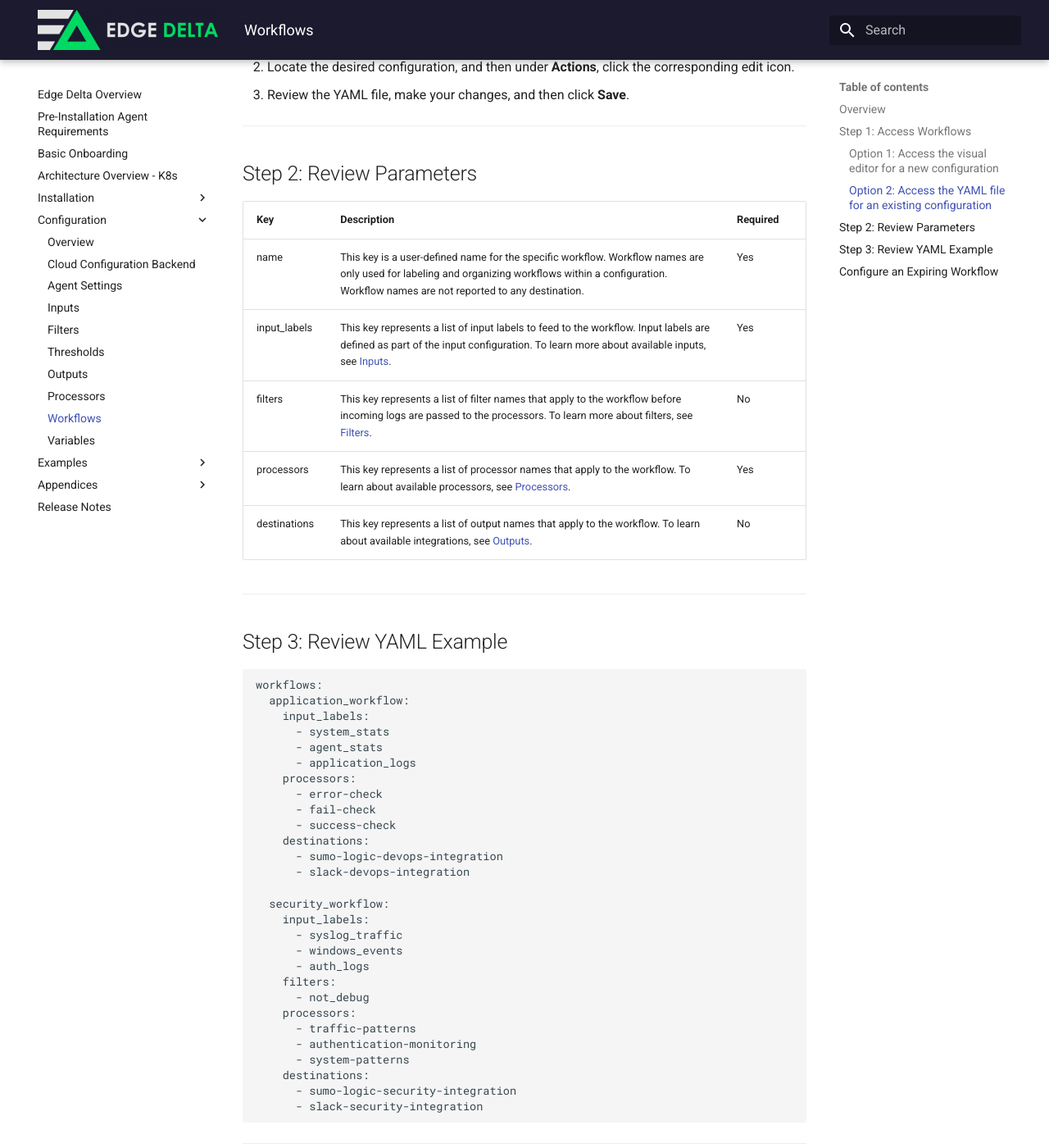
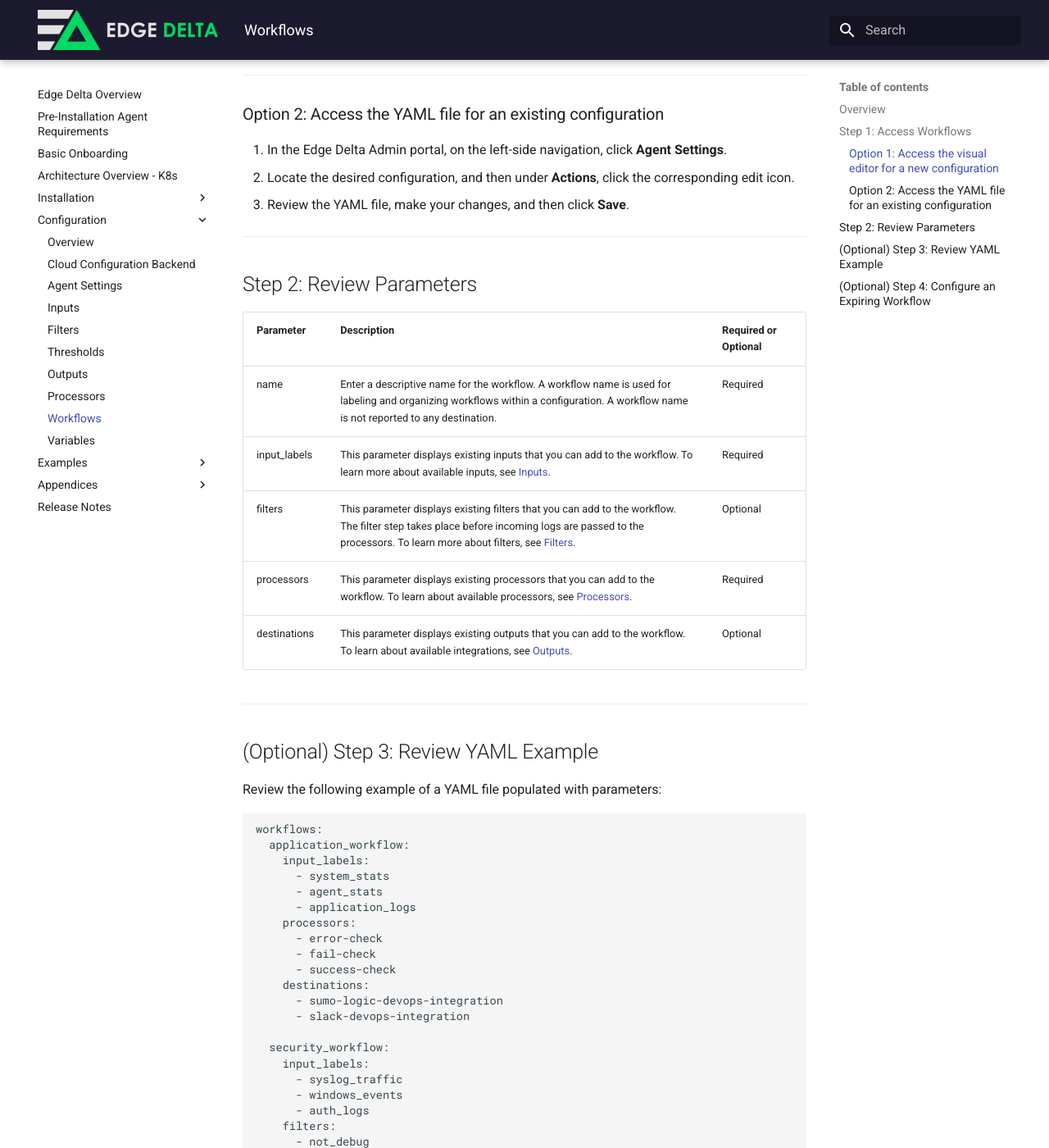
Before and after one commit to edgedelta/docs, an MkDocs documentation site: the page built from docs/configuration/workflows.md, in a window 1280 px wide and 1400 px high, scrolled down 1404 px. Shown: the whole window at 82% size. Built offline with MkDocs 1.6.1 and Material for MkDocs 9.7.7, drawn with Linux system fonts in a browser that asks for light colours; some of the changed text lies outside the part shown.

Commit message:
Update workflows.md

````diff
--- a/docs/configuration/workflows.md
+++ b/docs/configuration/workflows.md
@@ -11,6 +11,10 @@ description: >-
 You can use this document to learn about the configuration parameters available in a configuration file, specifically for **Workflows**.
 
 A workflow maps inputs, processors, and outputs that are logically grouped, based on the underlying use-cases and analytics being performed.
+
+> **Note**
+>
+> To create a new workflow, you must have existing inputs, processors, destinations, thresholds, and filters to add to the new workflow. You cannot create a workflow without these existing components.
 
 ***
 
@@ -55,17 +59,19 @@ At a high level, there are 2 ways to manage **Workflows**:
 
 ## Step 2: Review Parameters
 
-| Key | Description | Required |
+| Parameter | Description | Required or Optional |
 | :--- | :--- | :--- |
-| name | This key is a user-defined name for the specific workflow. Workflow names are only used for labeling and organizing workflows within a configuration. Workflow names are not reported to any destination. | Yes |
-| input\_labels | This key represents a list of input labels to feed to the workflow. Input labels are defined as part of the input configuration. To learn more about available inputs, see [Inputs](./inputs.md). | Yes |
-| filters | This key represents a list of filter names that apply to the workflow before incoming logs are passed to the processors. To learn more about filters, see [Filters](./filters.md). | No |
-| processors | This key represents a list of processor names that apply to the workflow. To learn about available processors, see [Processors](./processors.md). | Yes |
-| destinations | This key represents a list of output names that apply to the workflow. To learn about available integrations, see [Outputs](./outputs.md). | No |
+| name | Enter a descriptive name for the workflow. A workflow name is used for labeling and organizing workflows within a configuration. A workflow name is not reported to any destination. | Required |
+| input\_labels | This parameter displays existing inputs that you can add to the workflow. To learn more about available inputs, see [Inputs](./inputs.md). | Required |
+| filters | This parameter displays existing filters that you can add to the workflow. The filter step takes place before incoming logs are passed to the processors. To learn more about filters, see [Filters](./filters.md). | Optional |
+| processors | This parameter displays existing processors that you can add to the workflow. To learn about available processors, see [Processors](./processors.md). | Required |
+| destinations | This parameter displays existing outputs that you can add to the workflow. To learn about available integrations, see [Outputs](./outputs.md). | Optional |
 
 ***
 
-## Step 3: Review YAML Example
+## (Optional) Step 3: Review YAML Example
+
+Review the following example of a YAML file populated with parameters:
 
 ```yaml
 workflows:
@@ -100,7 +106,7 @@ workflows:
 
 ***
 
-## Configure an Expiring Workflow
+## (Optional) Step 4: Configure an Expiring Workflow
 
 To define an expiring workflow, set an expiration time in the workflow definition with the **expires_in** parameter.
 
````
